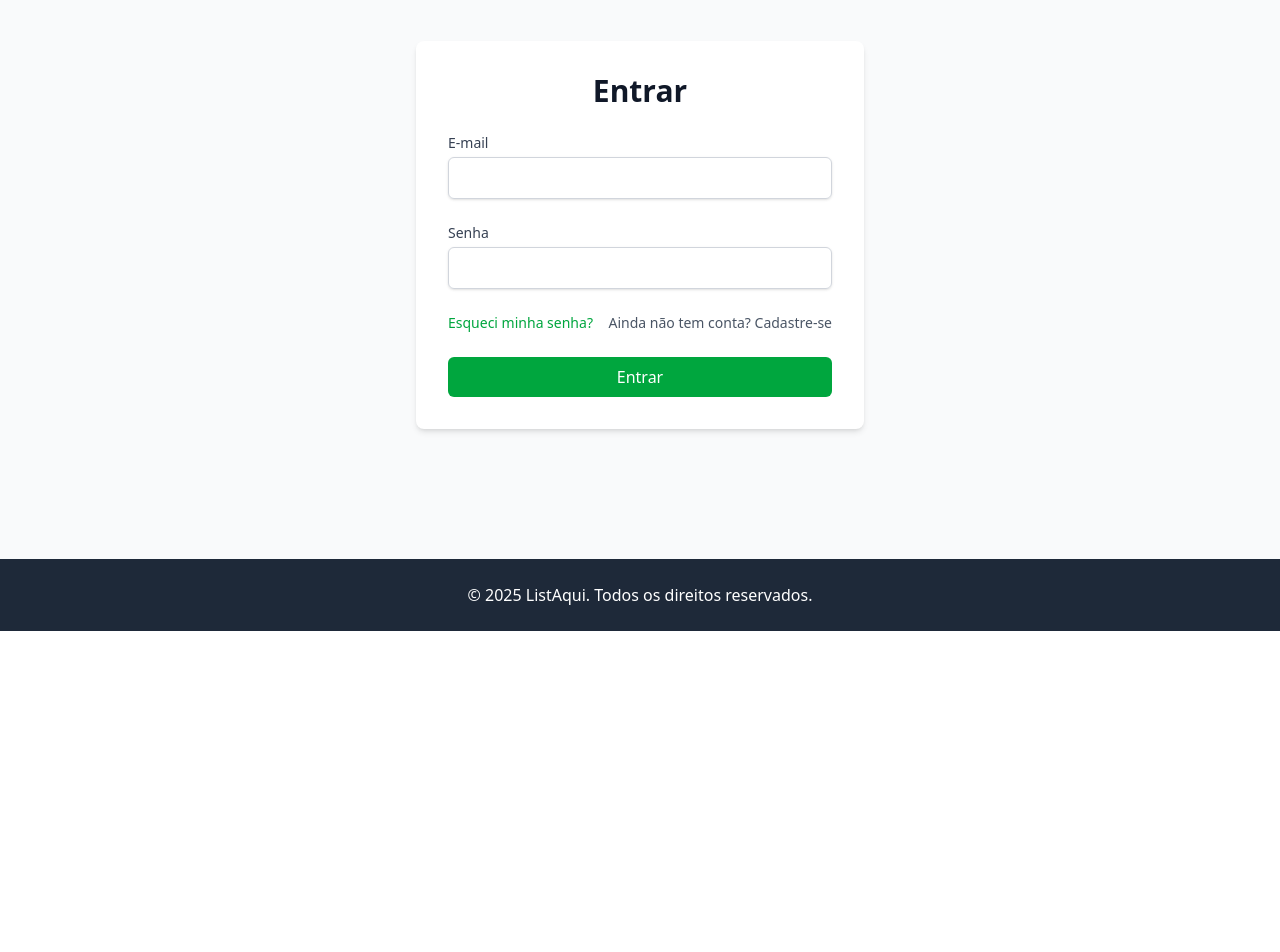
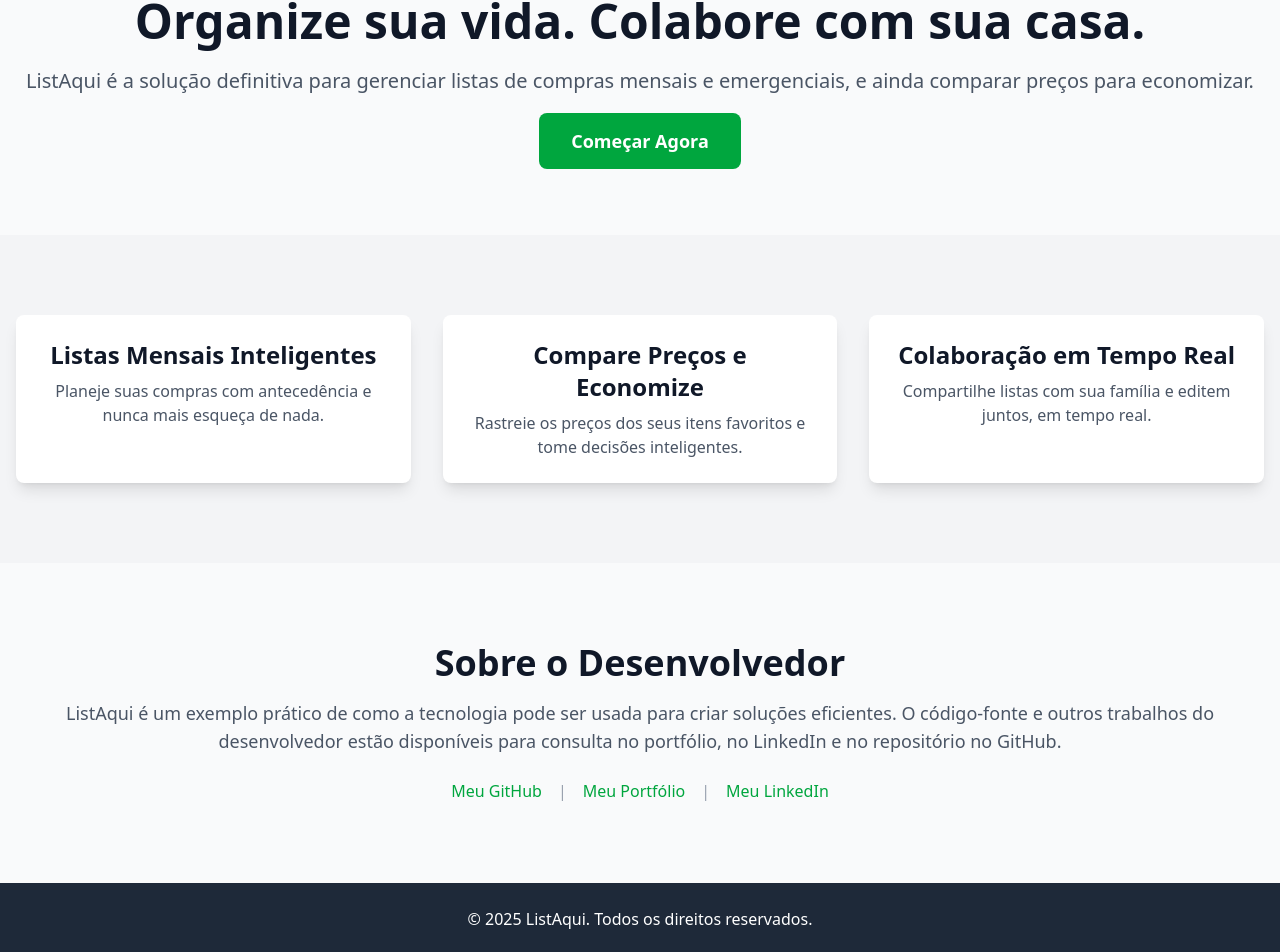
Before and after one commit to pablosscosta/listaqui-app, a React (Vite) app in the folder frontend/: page / in a window 1280 px wide. Before the commit this address led to /login. Shown: the part 169-1121 px from the top of the page. Before the commit the page ends 800 px from the top, so only its background shows below. Built offline with nearby package versions, Linux system fonts and the light colour scheme.

Commit message:
style: Refatora o layout do botão de voltar para a dashboard

```diff
--- a/frontend/src/pages/HouseDetailsPage.tsx
+++ b/frontend/src/pages/HouseDetailsPage.tsx
@@ -2,6 +2,8 @@
 import axios from 'axios';
 import { useParams, Link } from 'react-router-dom';
 import { useAuth } from '../AuthContext';
+import Header from '../components/Header';
+import Footer from '../components/Footer';
 
 const HouseDetailsPage = () => {
     const { id } = useParams();
@@ -36,26 +38,42 @@
     }
 
     return (
-        <div className="container mx-auto p-4">
-            <h1 className="text-3xl font-bold mb-4">{house.name}</h1>
-            <p className="text-gray-600 mb-2">Código: {house.code}</p>
-            <p className="text-gray-600 mb-4">Membros: {house.members.map(member => member.name).join(', ')}</p>
-            <Link to="/dashboard" className="text-blue-500 hover:underline mb-4 block">
+        <div className="flex flex-col min-h-screen bg-gray-50">
+            <Header />
+
+            <main className="flex-1 container mx-auto p-4 md:p-8">
+                <div className="bg-white rounded-lg shadow-lg p-6 md:p-8">
+                    {/* Botão de voltar */}
+                    <Link
+                        to="/dashboard"
+                        className="inline-block mb-6 px-6 py-3 bg-blue-600 text-white font-bold rounded-lg hover:bg-blue-700 transition-colors duration-300"
+                    >
                         &larr; Voltar para a Dashboard
                     </Link>
 
-            <h2 className="text-2xl font-semibold mt-6 mb-2">Listas</h2>
+                    {/* Informações da Casa */}
+                    <h1 className="text-4xl font-extrabold text-gray-900 mb-2">{house.name}</h1>
+                    <p className="text-gray-600 mb-1">Código: <span className="font-mono text-sm bg-gray-200 px-2 py-1 rounded">{house.code}</span></p>
+                    <p className="text-gray-600 mb-6">Membros: <span className="text-gray-900 font-medium">{house.members.map(member => member.name).join(', ')}</span></p>
+
+                    {/* Seção de Listas */}
+                    <h2 className="text-2xl font-bold text-gray-900 mt-8 mb-4">Listas</h2>
                     {lists.length > 0 ? (
-                <ul className="list-disc list-inside">
+                        <div className="grid grid-cols-1 md:grid-cols-2 lg:grid-cols-3 gap-4">
                             {lists.map(list => (
-                        <li key={list.id} className="text-gray-700">
-                            {list.title} - {list.list_type}
-                        </li>
+                                <div key={list.id} className="bg-gray-100 rounded-lg p-4 hover:shadow-md transition-shadow duration-300">
+                                    <h3 className="text-xl font-semibold text-gray-900 mb-1">{list.title}</h3>
+                                    <p className="text-sm text-gray-500 capitalize">{list.list_type}</p>
+                                </div>
                             ))}
-                </ul>
+                        </div>
                     ) : (
                         <p className="text-gray-500">Nenhuma lista encontrada.</p>
                     )}
+                </div>
+            </main>
+
+            <Footer />
         </div>
     );
 };
--- a/frontend/src/pages/LandingPage.tsx
+++ b/frontend/src/pages/LandingPage.tsx
@@ -1,40 +1,67 @@
-import React, { useEffect } from 'react';
-import { Link, useNavigate } from 'react-router-dom';
-import { useAuth } from '../AuthContext';
+import React from 'react';
+import { Link } from 'react-router-dom';
+import Header from '../components/Header';
+import Footer from '../components/Footer';
 
 const LandingPage = () => {
-  const { tokens } = useAuth();
-  const navigate = useNavigate();
+  return (
+    <div className="flex flex-col min-h-screen bg-gray-50">
+      <Header />
 
-  useEffect(() => {
-    // Se o usuário já tiver um token, ele está logado e deve ser redirecionado para o dashboard
-    if (tokens) {
-      navigate('/dashboard');
-    }
-  }, [tokens, navigate]);
+      {/* Hero Section */}
+      <main className="flex-1">
+        <section className="container mx-auto text-center py-20 px-4">
+          <h1 className="text-5xl font-extrabold text-gray-900 leading-tight mb-4">Organize sua vida. Colabore com sua casa.</h1>
+          <p className="text-xl text-gray-600 mb-8">
+            ListAqui é a solução definitiva para gerenciar listas de compras mensais e emergenciais, e ainda comparar preços para economizar.
+          </p>
+          <Link to="/signup" className="px-8 py-4 bg-green-600 text-white font-bold rounded-lg text-lg hover:bg-green-700 transition-colors">
+            Começar Agora
+          </Link>
+        </section>
 
-  return (
-    <div className="min-h-screen bg-gray-100 flex flex-col justify-center items-center">
-      <div className="text-center p-8 bg-white rounded-lg shadow-md">
-        <h1 className="text-4xl font-bold text-gray-800 mb-4">Bem-vindo(a) à sua Central da Casa</h1>
-        <p className="text-gray-600 mb-6">
-          Organize tarefas e listas de forma simples e eficiente.
-        </p>
-        <div className="space-x-4">
-          <Link
-            to="/login"
-            className="bg-blue-500 hover:bg-blue-700 text-white font-bold py-2 px-6 rounded-full transition duration-300"
-          >
-            Login
-          </Link>
-          <Link
-            to="/signup"
-            className="bg-green-500 hover:bg-green-700 text-white font-bold py-2 px-6 rounded-full transition duration-300"
-          >
-            Cadastre-se
-          </Link>
-        </div>
-      </div>
+        {/* Features Section */}
+        <section className="bg-gray-100 py-20 px-4">
+          <div className="container mx-auto grid md:grid-cols-3 gap-8 text-center">
+            <div className="p-6 bg-white rounded-lg shadow-lg">
+              <h3 className="text-2xl font-bold text-gray-900 mb-2">Listas Mensais Inteligentes</h3>
+              <p className="text-gray-600">Planeje suas compras com antecedência e nunca mais esqueça de nada.</p>
+            </div>
+            <div className="p-6 bg-white rounded-lg shadow-lg">
+              <h3 className="text-2xl font-bold text-gray-900 mb-2">Compare Preços e Economize</h3>
+              <p className="text-gray-600">Rastreie os preços dos seus itens favoritos e tome decisões inteligentes.</p>
+            </div>
+            <div className="p-6 bg-white rounded-lg shadow-lg">
+              <h3 className="text-2xl font-bold text-gray-900 mb-2">Colaboração em Tempo Real</h3>
+              <p className="text-gray-600">Compartilhe listas com sua família e editem juntos, em tempo real.</p>
+            </div>
+          </div>
+        </section>
+
+        {/* About Me Section (Portfólio) */}
+        <section className="py-20 px-4">
+          <div className="container mx-auto text-center">
+            <h2 className="text-4xl font-bold text-gray-900 mb-4">Sobre o Desenvolvedor</h2>
+            <p className="text-lg text-gray-600 mb-6">
+              ListAqui é um exemplo prático de como a tecnologia pode ser usada para criar soluções eficientes. O código-fonte e outros trabalhos do desenvolvedor estão disponíveis para consulta no portfólio, no LinkedIn e no repositório no GitHub.
+            </p>
+            <div className="flex justify-center items-center space-x-4">
+              <a href="https://github.com/pablosscosta/" className="text-green-600 hover:text-green-800 font-medium transition-colors" target="_blank" rel="noopener noreferrer">
+                Meu GitHub
+              </a>
+              <span className="text-gray-400">|</span>
+              <a href="https://pablosscosta.github.io/portfolio/" className="text-green-600 hover:text-green-800 font-medium transition-colors" target="_blank" rel="noopener noreferrer">
+                Meu Portfólio
+              </a>
+              <span className="text-gray-400">|</span>
+              <a href="https://www.linkedin.com/in/pablosilva013/" className="text-green-600 hover:text-green-800 font-medium transition-colors" target="_blank" rel="noopener noreferrer">
+                Meu LinkedIn
+              </a>
+            </div>
+          </div>
+        </section>
+      </main>
+      <Footer />
     </div>
   );
 };
```
Lines whose indentation alone changed are shown as unchanged.
